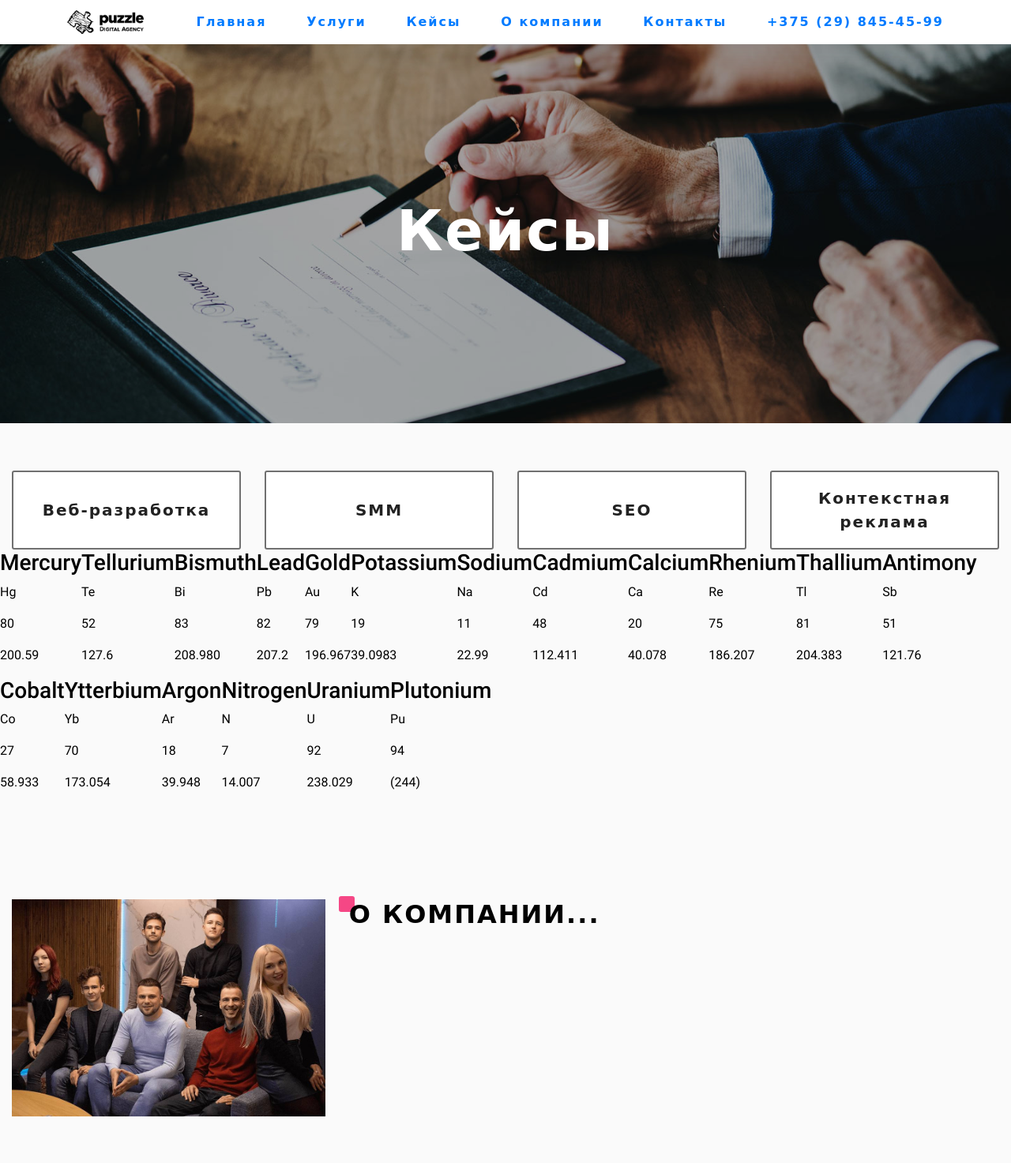
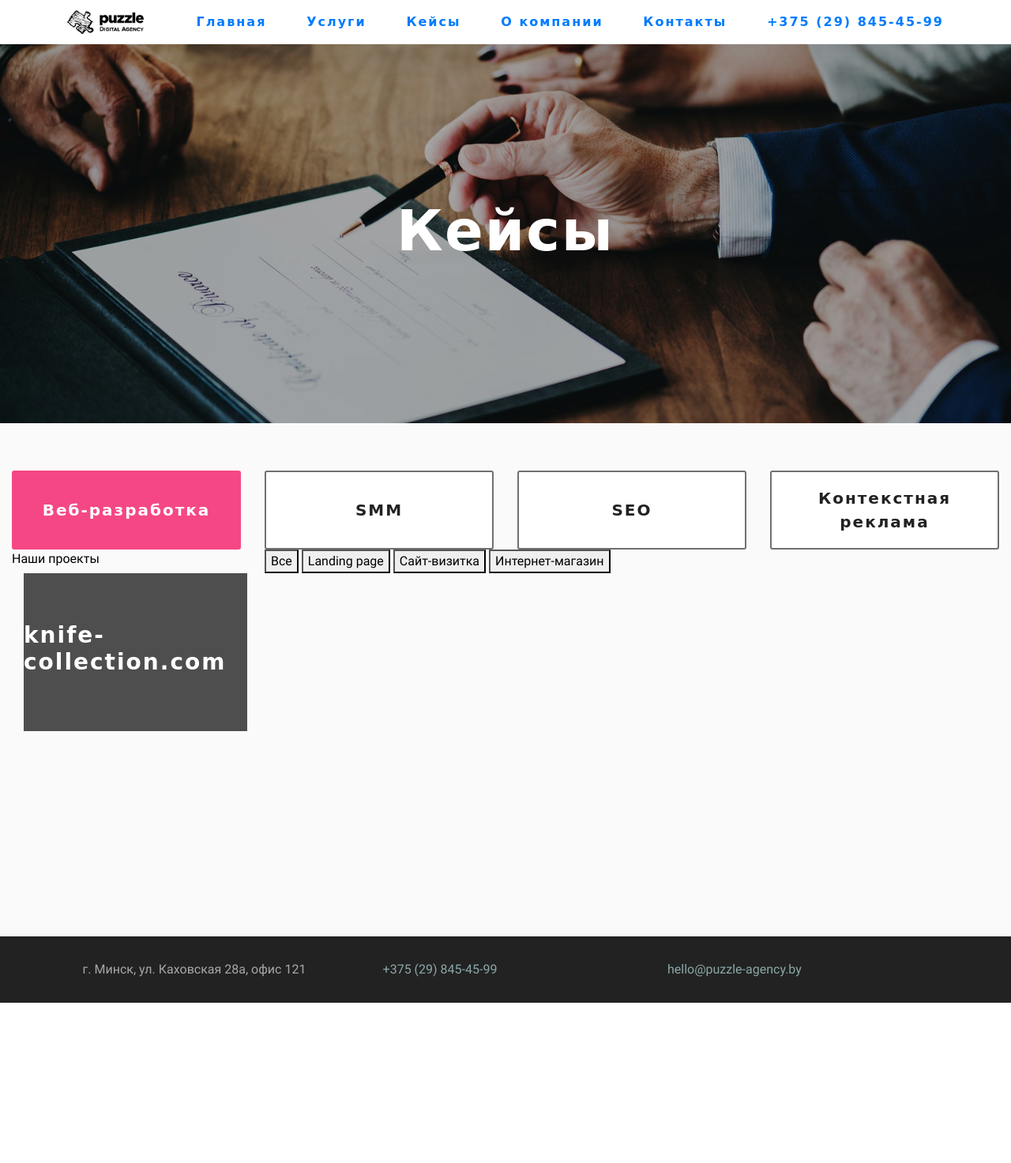
Before and after one commit to yankazimirchick/PuzzleWebSite, a PHP site: page /case.html in a window 1280 px wide. Shown: the top 1473 px of the page at 79% size. After the commit the page ends 1270 px from the top, so only its background shows below. Run offline with PHP 8.4, Linux system fonts and the light colour scheme; some libraries are stand-ins or nearby versions; some web fonts are replaced; grey boxes are pictures that could not be loaded.

Commit message:
some changes

```diff
--- a/assets/sass/_common.scss
+++ b/assets/sass/_common.scss
@@ -13,7 +13,8 @@
     height: 100%;
 
     &:hover {
-        background: rgb(29, 29, 29);
+        background: $color_magenta;
+        color: #fff;
     }
 
     &.active {
@@ -26,27 +27,9 @@
 }
 
 .service-filter-button.is-checked {
-    border: 2px solid #f54785;
-    background: #f54785;
+    border: 2px solid $color_magenta;
+    background: $color_magenta;
     color: #fff;
-}
-
-.btn_designed_2 {
-
-    background-color: #000 !important;
-    border-bottom: 1px solid #fff !important;
-    color: #fff !important;
-    width: max-content !important;
-    border-radius: unset !important;
-    font-weight: 700 !important;
-    font-size: 1rem !important;
-    transition: 0.3s !important;
-    border: 0px;
-    padding: 0;
-
-    &:hover {
-        color: rgb(179, 179, 179);
-    }
 }
 
 
--- a/assets/sass/_elements.scss
+++ b/assets/sass/_elements.scss
@@ -39,4 +39,47 @@
     }
 }
 
+
+
+.case-item::after {
+    position: absolute;
+    content: "";
+    top: 0;
+    left: 0;
+    width: 100%;
+    height: 100%;
+    background: black;
+    opacity: 0.5;
+    transition: 0.4s ease;
+}
+
+.case-item:hover::after {
+    opacity: .75;
+}
+
+.inner-link {
+    position: absolute;
+    width: 100%;
+    height: 100%;
+    z-index: 3;
+    top: 0;
+    left: 0;
+
+}
+
+.inner-text {
+    z-index: 2;
+    color: #fff;
+    transition: 0.6s;
+    @extend %font-bebas;
+}
+
+.case-item:hover {
+
+    .inner-text {
+        font-size: 35px;
+    }
+
+}
+
 .case {}
--- a/case.html
+++ b/case.html
@@ -97,18 +97,15 @@
 
                 <div class="button-group filters-button-group">
                     <div class="row">
+                        <div class="col-sm-3"> <button class="service-filter-button button is-checked"
+                                data-filter=".web-dev">Веб-разработка</button></div>
                         <div class="col-sm-3"> <button class="service-filter-button button"
-                                data-filter=".metal">Веб-разработка</button></div>
-                        <div class="col-sm-3"> <button class="service-filter-button button"
-                                data-filter=".transition">SMM</button></div>
+                                data-filter=".smm">SMM</button></div>
                         <div class="col-sm-3"><button class="service-filter-button button"
-                                data-filter=".alkali, .alkaline-earth">SEO</button></div>
+                                data-filter=".seo">SEO</button></div>
                         <div class="col-sm-3"><button class="service-filter-button button"
-                                data-filter=":not(.transition)">Контекстная
+                                data-filter=".contekstnaya-reklama">Контекстная
                                 реклама</button></div>
-
-
-
 
                     </div>
 
@@ -117,114 +114,86 @@
             </div>
 
 
-            <div class="grid">
-                <div class="element-item transition metal " data-category="transition">
-                    <h3 class="name">Mercury</h3>
-                    <p class="symbol">Hg</p>
-                    <p class="number">80</p>
-                    <p class="weight">200.59</p>
+            <div class="casegrid  ">
+                <div class="container-fluid element-item web-dev " data-category="web-dev">
+
+                    <div class="row">
+                        <div class="col-md-3">
+                            <div class="tittle-filter">
+                                Наши проекты
                             </div>
-                <div class="element-item metalloid " data-category="metalloid">
-                    <h3 class="name">Tellurium</h3>
-                    <p class="symbol">Te</p>
-                    <p class="number">52</p>
-                    <p class="weight">127.6</p>
                         </div>
-                <div class="element-item post-transition metal " data-category="post-transition">
-                    <h3 class="name">Bismuth</h3>
-                    <p class="symbol">Bi</p>
-                    <p class="number">83</p>
-                    <p class="weight">208.980</p>
+                        <div class="col-md-9">
+                            <div class="buttons-container">
+                                <button data-filter="" class="innerFilterButton webDevButton" id="webDevAll">Все
+                                </button>
+                                <button data-filter=".landing-filter"
+                                    class="innerFilterButton webDevButton innerFilterButton-active">Landing page
+                                </button>
+                                <button data-filter=".vizitka-filter"
+                                    class="innerFilterButton webDevButton">Сайт-визитка
+                                </button>
+                                <button data-filter=".shop-filter"
+                                    class="innerFilterButton webDevButton">Интернет-магазин
+                                </button>
+
                             </div>
-                <div class="element-item post-transition metal " data-category="post-transition">
-                    <h3 class="name">Lead</h3>
-                    <p class="symbol">Pb</p>
-                    <p class="number">82</p>
-                    <p class="weight">207.2</p>
                         </div>
-                <div class="element-item transition metal " data-category="transition">
-                    <h3 class="name">Gold</h3>
-                    <p class="symbol">Au</p>
-                    <p class="number">79</p>
-                    <p class="weight">196.967</p>
                     </div>
-                <div class="element-item alkali metal " data-category="alkali">
-                    <h3 class="name">Potassium</h3>
-                    <p class="symbol">K</p>
-                    <p class="number">19</p>
-                    <p class="weight">39.0983</p>
+
+                    <div id="webDevGrid" class="webDevGrid  container-fluid pl-0 pr-0">
+
+
+                        <div class="row">
+
+                            <div class="webDevGrid-item landing-filter col-md-3 col-lg-3">
+                                <div class="innerGridItem">
+                                    <div style="position:relative;position:relative;background-image:url('https://puzzle-agency.by/wp-content/uploads/2020/06/k-3-510x340.jpg');background-position: center;min-height: 200px;background-size: cover;display: flex;justify-content: center;align-items: center;display: flex;justify-content: center;align-items: center;"
+                                        class="case-item">
+                                        <h3 class="inner-text">knife-collection.com</h3>
+                                        <a class="inner-link" href=" "></a>
                                     </div>
-                <div class="element-item alkali metal " data-category="alkali">
-                    <h3 class="name">Sodium</h3>
-                    <p class="symbol">Na</p>
-                    <p class="number">11</p>
-                    <p class="weight">22.99</p>
+
                                 </div>
-                <div class="element-item transition metal " data-category="transition">
-                    <h3 class="name">Cadmium</h3>
-                    <p class="symbol">Cd</p>
-                    <p class="number">48</p>
-                    <p class="weight">112.411</p>
+
                             </div>
-                <div class="element-item alkaline-earth metal " data-category="alkaline-earth">
-                    <h3 class="name">Calcium</h3>
-                    <p class="symbol">Ca</p>
-                    <p class="number">20</p>
-                    <p class="weight">40.078</p>
+                            <div class="webDevGrid-item vizitka-filter col-md-3 col-lg-3">
+                                <div style="position:relative;background-image:url('https://puzzle-agency.by/wp-content/uploads/2020/06/k-3-510x340.jpg');background-position: center;min-height: 200px;background-size: cover;display: flex;justify-content: center;align-items: center;"
+                                    class="case-item">
+                                    <h3 class="inner-text">knife-collection.com</h3>
                                 </div>
-                <div class="element-item transition metal " data-category="transition">
-                    <h3 class="name">Rhenium</h3>
-                    <p class="symbol">Re</p>
-                    <p class="number">75</p>
-                    <p class="weight">186.207</p>
                             </div>
-                <div class="element-item post-transition metal " data-category="post-transition">
-                    <h3 class="name">Thallium</h3>
-                    <p class="symbol">Tl</p>
-                    <p class="number">81</p>
-                    <p class="weight">204.383</p>
+                            <div class="webDevGrid-item shop-filter  col-md-3 col-lg-3">
+                                <div style="position:relative;background-image:url('https://puzzle-agency.by/wp-content/uploads/2020/06/k-3-510x340.jpg');background-position: center;min-height: 200px;background-size: cover;display: flex;justify-content: center;align-items: center;"
+                                    class="case-item">
+                                    <h3 class="inner-text">knife-collection.com</h3>
                                 </div>
-                <div class="element-item metalloid " data-category="metalloid">
-                    <h3 class="name">Antimony</h3>
-                    <p class="symbol">Sb</p>
-                    <p class="number">51</p>
-                    <p class="weight">121.76</p>
                             </div>
-                <div class="element-item transition metal " data-category="transition">
-                    <h3 class="name">Cobalt</h3>
-                    <p class="symbol">Co</p>
-                    <p class="number">27</p>
-                    <p class="weight">58.933</p>
+                            <div class="webDevGrid-item col-md-3 col-lg-3">
+                                <div style="position:relative;background-image:url('https://puzzle-agency.by/wp-content/uploads/2020/06/k-3-510x340.jpg');background-position: center;min-height: 200px;background-size: cover;display: flex;justify-content: center;align-items: center;"
+                                    class="case-item">
+                                    <h3 class="inner-text">knife-collection.com</h3>
                                 </div>
-                <div class="element-item lanthanoid metal inner-transition " data-category="lanthanoid">
-                    <h3 class="name">Ytterbium</h3>
-                    <p class="symbol">Yb</p>
-                    <p class="number">70</p>
-                    <p class="weight">173.054</p>
                             </div>
-                <div class="element-item noble-gas nonmetal " data-category="noble-gas">
-                    <h3 class="name">Argon</h3>
-                    <p class="symbol">Ar</p>
-                    <p class="number">18</p>
-                    <p class="weight">39.948</p>
+                            <div class="webDevGrid-item col-md-4 col-lg-3">
+                                <div style="position:relative;background-image:url('https://puzzle-agency.by/wp-content/uploads/2020/06/k-3-510x340.jpg');background-position: center;min-height: 200px;background-size: cover;display: flex;justify-content: center;align-items: center;"
+                                    class="case-item">
+                                    <h3 class="inner-text">knife-collection.com</h3>
                                 </div>
-                <div class="element-item diatomic nonmetal " data-category="diatomic">
-                    <h3 class="name">Nitrogen</h3>
-                    <p class="symbol">N</p>
-                    <p class="number">7</p>
-                    <p class="weight">14.007</p>
                             </div>
-                <div class="element-item actinoid metal inner-transition " data-category="actinoid">
-                    <h3 class="name">Uranium</h3>
-                    <p class="symbol">U</p>
-                    <p class="number">92</p>
-                    <p class="weight">238.029</p>
                         </div>
-                <div class="element-item actinoid metal inner-transition " data-category="actinoid">
-                    <h3 class="name">Plutonium</h3>
-                    <p class="symbol">Pu</p>
-                    <p class="number">94</p>
-                    <p class="weight">(244)</p>
+
+                    </div>
+
+                </div>
+                <div class="container-fluid element-item smm " data-category="smm">
+                    smm
+                </div>
+                <div class="container-fluid element-item seo " data-category="seo">
+                    seo
+                </div>
+                <div class="container-fluid element-item contekstnaya-reklama " data-category="contekstnaya-reklama">
+                    htrkff
                 </div>
             </div>
 
@@ -237,32 +206,11 @@
 
 
 
-        <!-- О КОМПАНИИ-->
-        <section class="bg-section-light">
-            <div class="container-fluid">
-                <div class="row">
-                    <div class=" col-xs-12 col-sm-12 col-lg-4 img-center">
-                        <img class="img-fluid" src="assets/img/allStaff.jpg" alt="">
-                    </div>
-                    <div class=" col-xs-12 col-sm-12 col-lg-8">
-                        <div>
-                            <h2 class="tittle-bg-magenta ">О КОМПАНИИ...</h2>
-                        </div>
-                        <p>
 
-                        </p>
-
-                    </div>
-                </div>
-            </div>
-
-
-        </section>
 
 
 
     </main>
-
     <footer>
         <footer class="footer-wrapper">
             <div class="container">
@@ -315,9 +263,10 @@
         // external js: isotope.pkgd.js
 
         // init Isotope
-        var $grid = $('.grid').isotope({
+        var $grid = $('.casegrid').isotope({
             itemSelector: '.element-item',
-            layoutMode: 'fitRows'
+            layoutMode: 'fitRows',
+            filter: '.web-dev'
         });
         // filter functions
         var filterFns = {
@@ -349,6 +298,32 @@
                 $(this).addClass('is-checked');
             });
         });
+
+
+        //WEBDEV GRID
+        let $activeWebDevButton = $(".innerFilterButton-active.webDevButton");
+        let $webDevGrid = $("#webDevGrid").isotope({
+            itemSelector: '.webDevGrid-item',
+            layoutMode: 'fitRows',
+            filter: $activeWebDevButton.attr('data-filter'),
+        });
+
+        $(".webDevButton").on("click", function () {
+            if ($(this).hasClass("webDevButton")) {
+                $activeWebDevButton.removeClass("innerFilterButton-active");
+                $(this).addClass("innerFilterButton-active");
+                $activeWebDevButton = $(this);
+            }
+
+            let attrWebDevValue = $activeWebDevButton.attr('data-filter');
+
+            $webDevGrid.isotope({
+                filter: attrWebDevValue
+            });
+
+            $webDevGrid.isotope('layout');
+            $specsGrid.isotope('layout');
+        });
     </script>
 
 
```
Also changed, not shown: assets/dist/main.css. Lines whose indentation alone changed are shown as unchanged.
